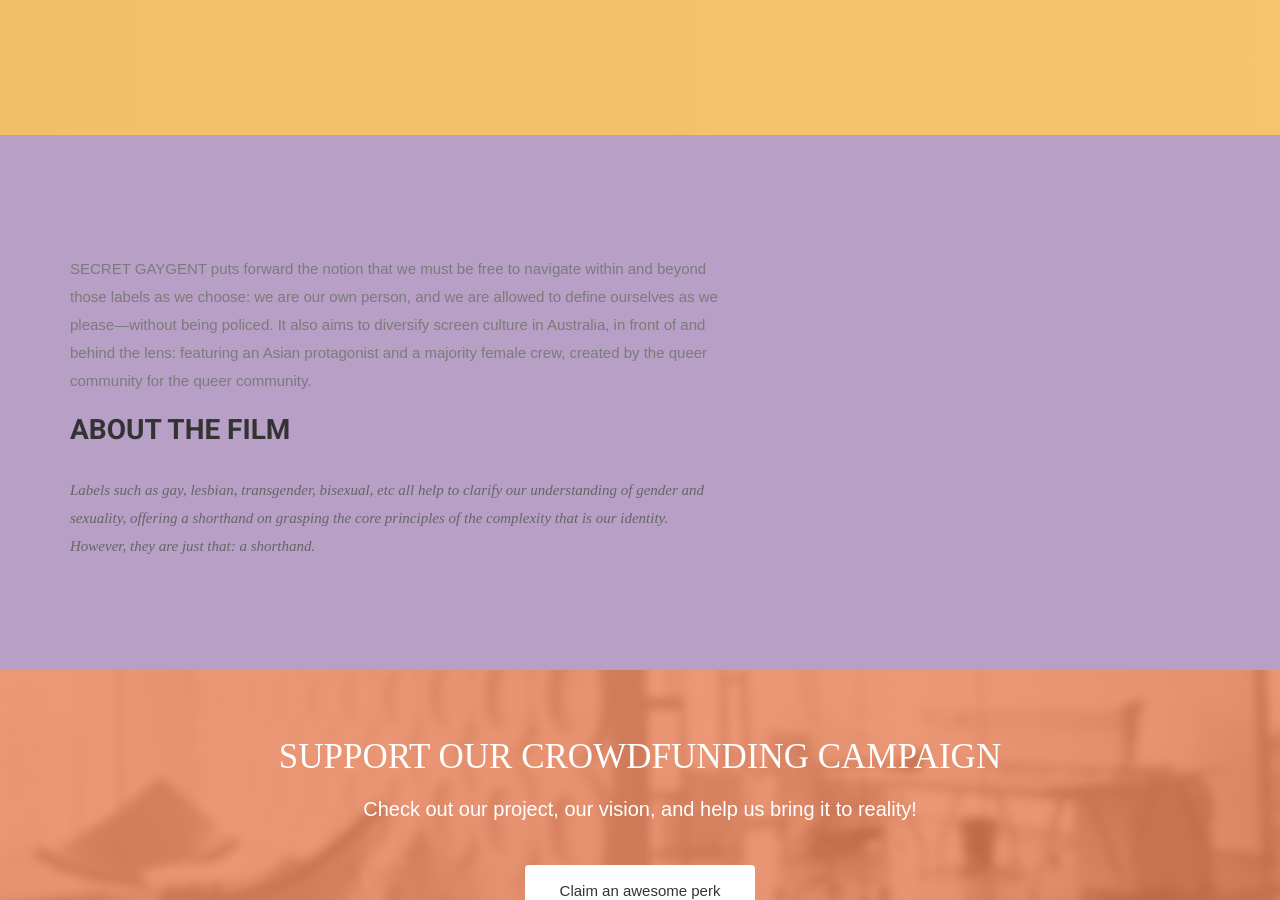
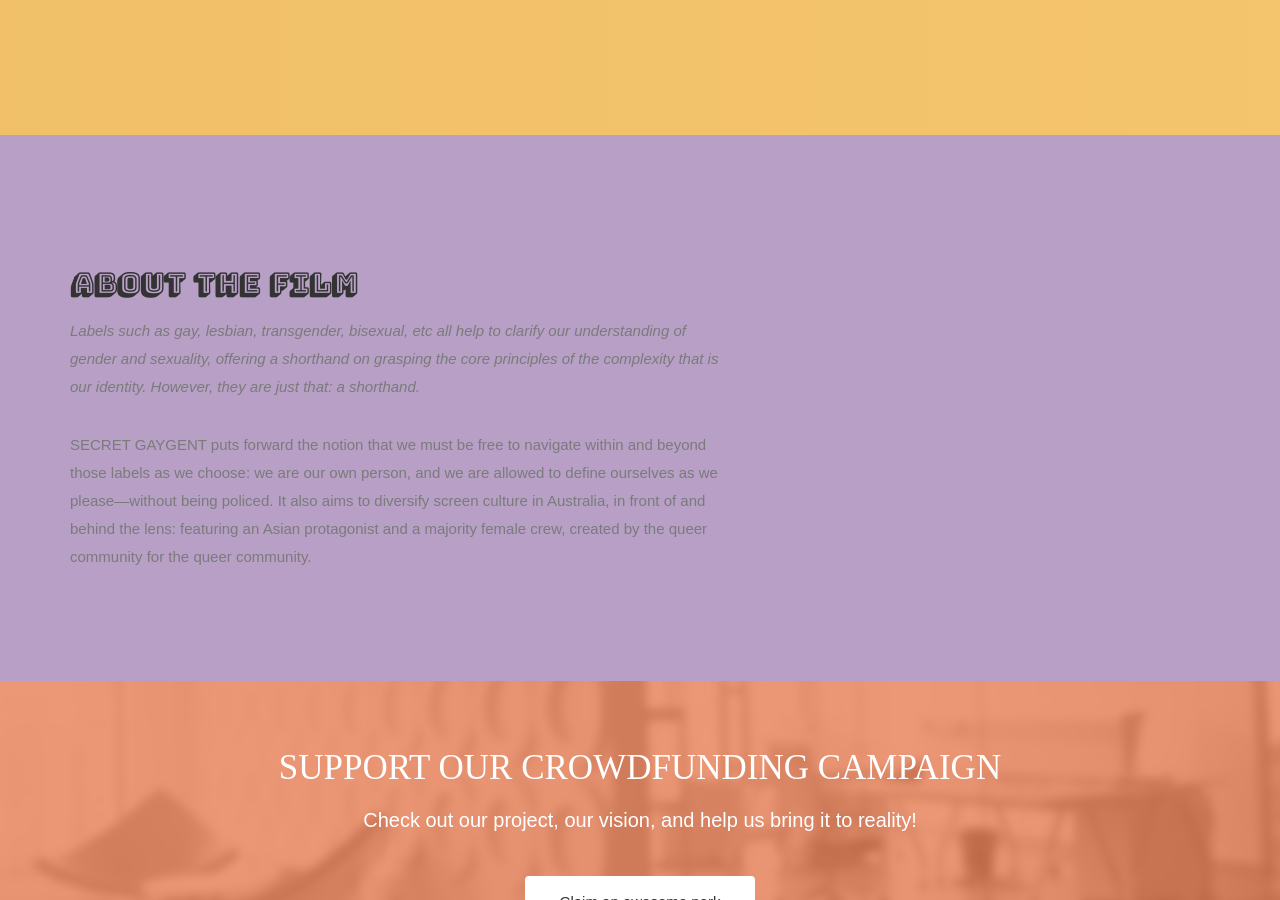
Before and after one commit to thewonglab/secret, a Jekyll site: the page built from index.html, in a window 1280 px wide and 900 px high, scrolled down 700 px. Built offline with Jekyll 4.4.1, drawn with Linux system fonts in a browser that asks for light colours; nearby versions of some CDN libraries; some web fonts are replaced; some of the changed lines change nothing that is shown.

Commit message:
Update index.html

```diff
--- a/index.html
+++ b/index.html
@@ -23,14 +23,14 @@
     <div class="row">
       <div class="col-md-7 col-sm-12">
         <div class="block">
+          <div class="section-title">
+            <h2>About The Film</h2>
+            <p>Labels such as gay, lesbian, transgender, bisexual, etc all help to clarify our understanding of gender and sexuality, offering a shorthand on grasping the core principles of the complexity that is our identity. However, they are just that: a shorthand.</p>
+        </div>
           <p>
            SECRET GAYGENT puts forward the notion that we must be free to navigate within and beyond those labels as we choose: we are our own person, and we are allowed to define ourselves as we please—without being policed. It also aims to diversify screen culture in Australia, in front of and behind the lens: featuring an Asian protagonist and a majority female crew, created by the queer community for the queer community.
           </p>
           </div>
-          <div class="section-title">
-            <h2>About The Film</h2>
-            <p>Labels such as gay, lesbian, transgender, bisexual, etc all help to clarify our understanding of gender and sexuality, offering a shorthand on grasping the core principles of the complexity that is our identity. However, they are just that: a shorthand.</p>
-        </div>
       </div><!-- .col-md-7 close -->
       <div class="col-md-5 col-sm-12">
         <div class="block">
```
